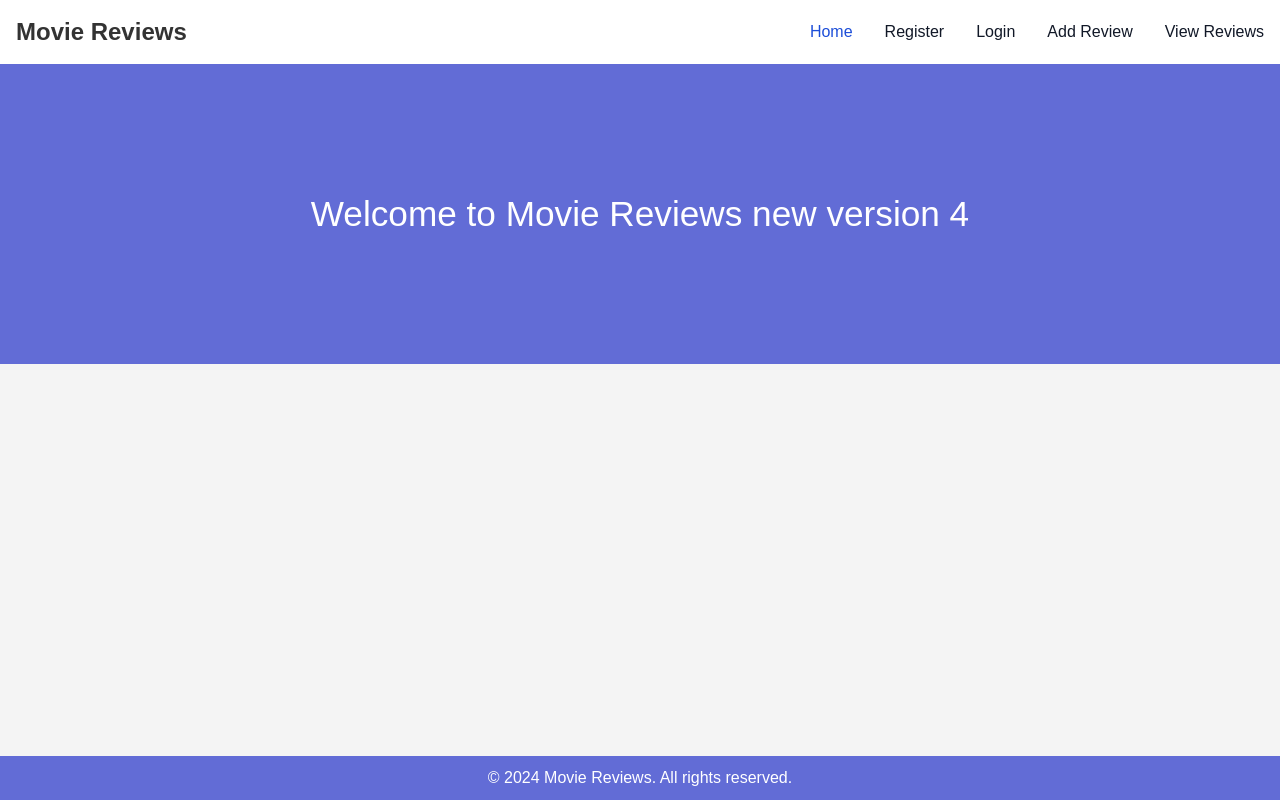
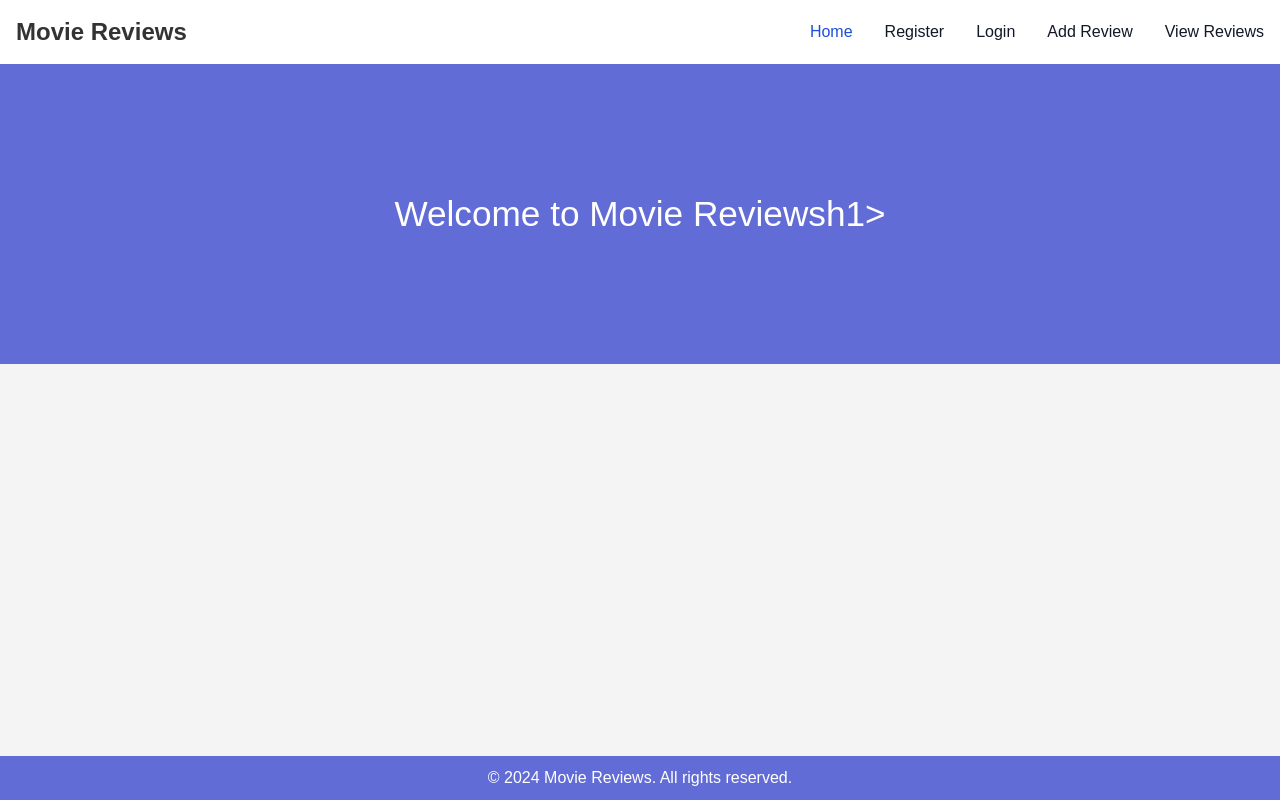
Before and after one commit to ayush148/project, a website: page web/public/index.html in a window 1280 px wide. Drawn offline with nearby package versions, Linux system fonts and the light colour scheme.

Commit message:
Update index.html

```diff
--- a/web/public/index.html
+++ b/web/public/index.html
@@ -45,7 +45,7 @@
       </nav>
 
       <header>
-        <h1>Welcome to Movie Reviews new  version 4</h1>
+        <h1>Welcome to Movie Reviewsh1>
 
     </header>
 
```
